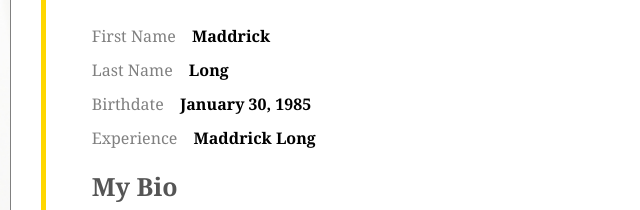
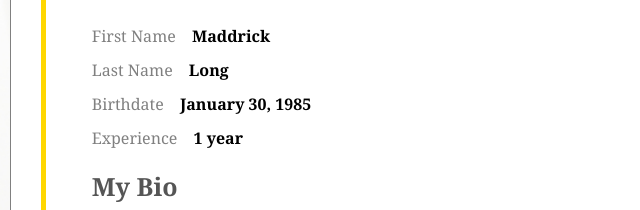
Before and after one commit to Drip101/Homework-Challenge-2, a plain HTML site: page index.html in a window 1280 px wide. Shown: the part 1260-1470 px from the top of the page, 571-1211 px from the left. Drawn offline with Linux system fonts and the light colour scheme; files whose address does not match are found by name.

Commit message:
Update index.html

```diff
--- a/index.html
+++ b/index.html
@@ -50,7 +50,8 @@
             </div>
 
         </section>
-        <section class="about-me"><h2>About <span>Me</span></h2>
+        <section class="about-me">
+            <h2>About <span>Me</span></h2>
             <p class="description">I DESIGN AND CODE BEAUTIFUL THINGS, AND I LOVE WHAT I DO.
             </p>
             <div class="about-me-grid">
@@ -69,7 +70,7 @@
                             Birthdate <span>January 30, 1985</span>
                         </li>
                         <li>
-                        Experience <span>Maddrick Long</span>
+                            Experience <span>1 year</span>
                         </li>
                     </ul>
                     <h2 id="bio">My Bio</h2>
```
Lines whose indentation alone changed are shown as unchanged.
